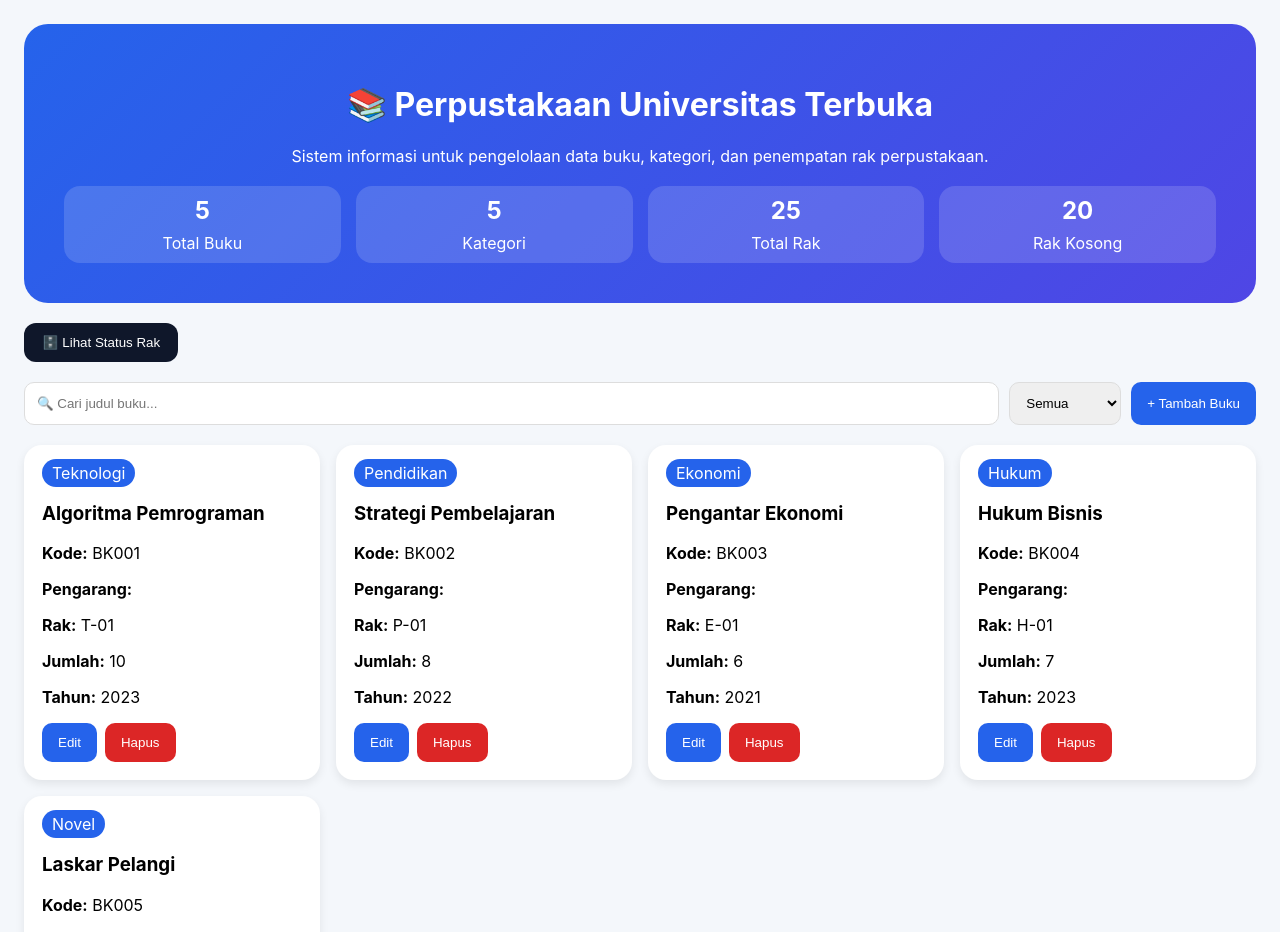
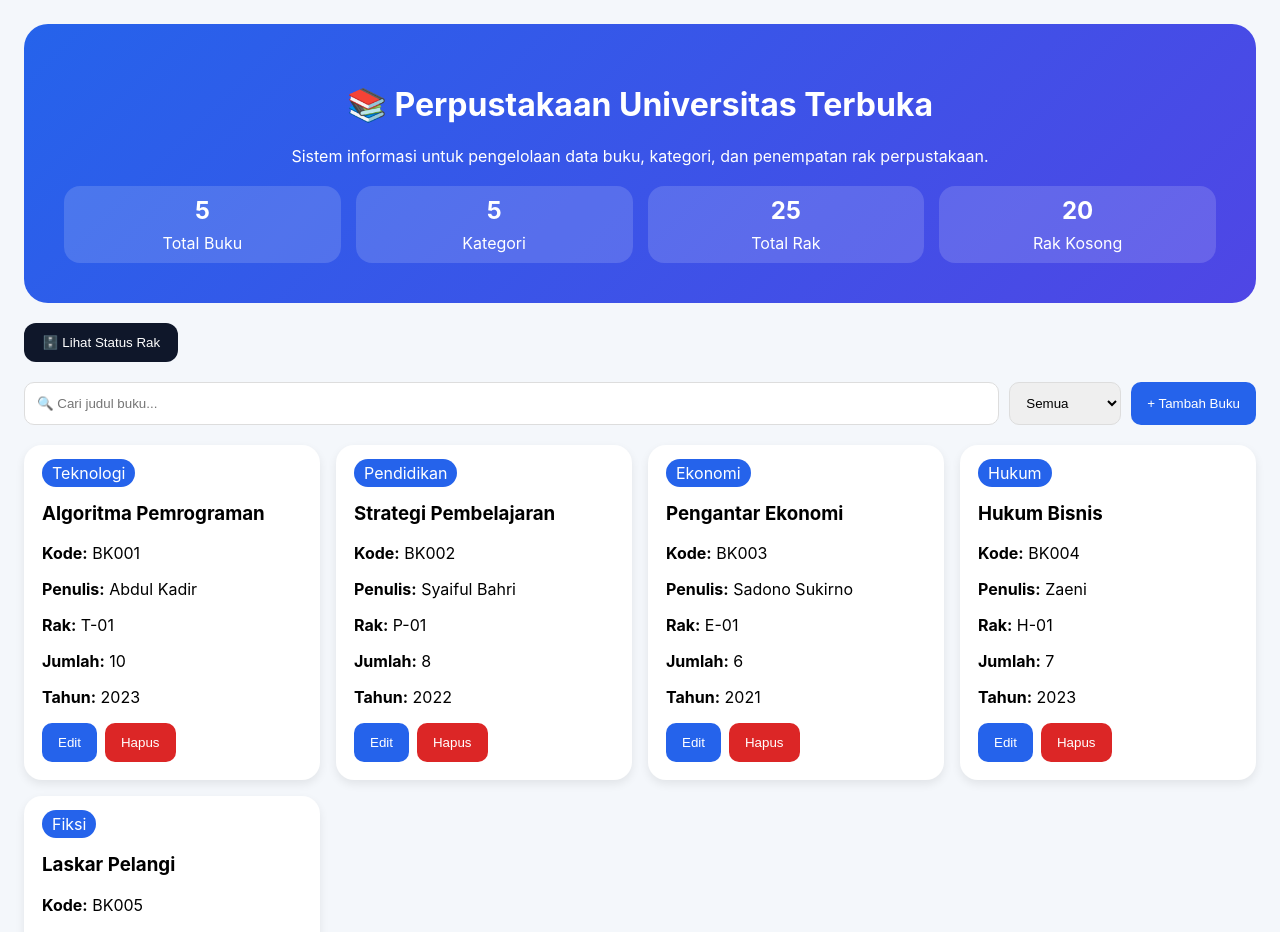
Before and after one commit to Nurulfaiziahm/data-buku, a Vue app: page / in a window 1280 px wide. Shown: the top 932 px of the page. Built offline with nearby package versions, Linux system fonts and the light colour scheme.

Commit message:
Update form buku

```diff
--- a/src/App.vue
+++ b/src/App.vue
@@ -50,7 +50,7 @@
         <option>Pendidikan</option>
         <option>Ekonomi</option>
         <option>Hukum</option>
-        <option>Novel</option>
+        <option>Fiksi</option>
       </select>
       <button @click="openAddModal">+ Tambah Buku</button>
     </section>
@@ -60,7 +60,7 @@
         <span class="badge">{{ book.kategori }}</span>
         <h3>{{ book.judulBuku }}</h3>
         <p><b>Kode:</b> {{ book.kodeBuku }}</p>
-        <p><b>Pengarang:</b> {{ book.pengarang }}</p>
+        <p><b>Penulis:</b> {{ book.penulis }}</p>
         <p><b>Rak:</b> {{ book.lokasiRak }}</p>
         <p><b>Jumlah:</b> {{ book.jumlahBuku }}</p>
         <p><b>Tahun:</b> {{ book.tahunTerbit }}</p>
@@ -133,7 +133,7 @@
               <option>Pendidikan</option>
               <option>Ekonomi</option>
               <option>Hukum</option>
-              <option>Novel</option>
+              <option>Fiksi</option>
             </select>
           </div>
 
@@ -189,7 +189,7 @@ const allRacks = [
   })),
   ...Array.from({ length: 5 }, (_, i) => ({
     kode: `N-0${i + 1}`,
-    kategori: "Novel",
+    kategori: "Fiksi",
   })),
 ];
 
@@ -240,7 +240,7 @@ const defaultBooks = [
     penulis: "Andrea Hirata",
     penerbit: "Bentang",
     tahunTerbit: 2020,
-    kategori: "Novel",
+    kategori: "Fiksi",
     jumlahBuku: 12,
     lokasiRak: "N-01",
   },
```
